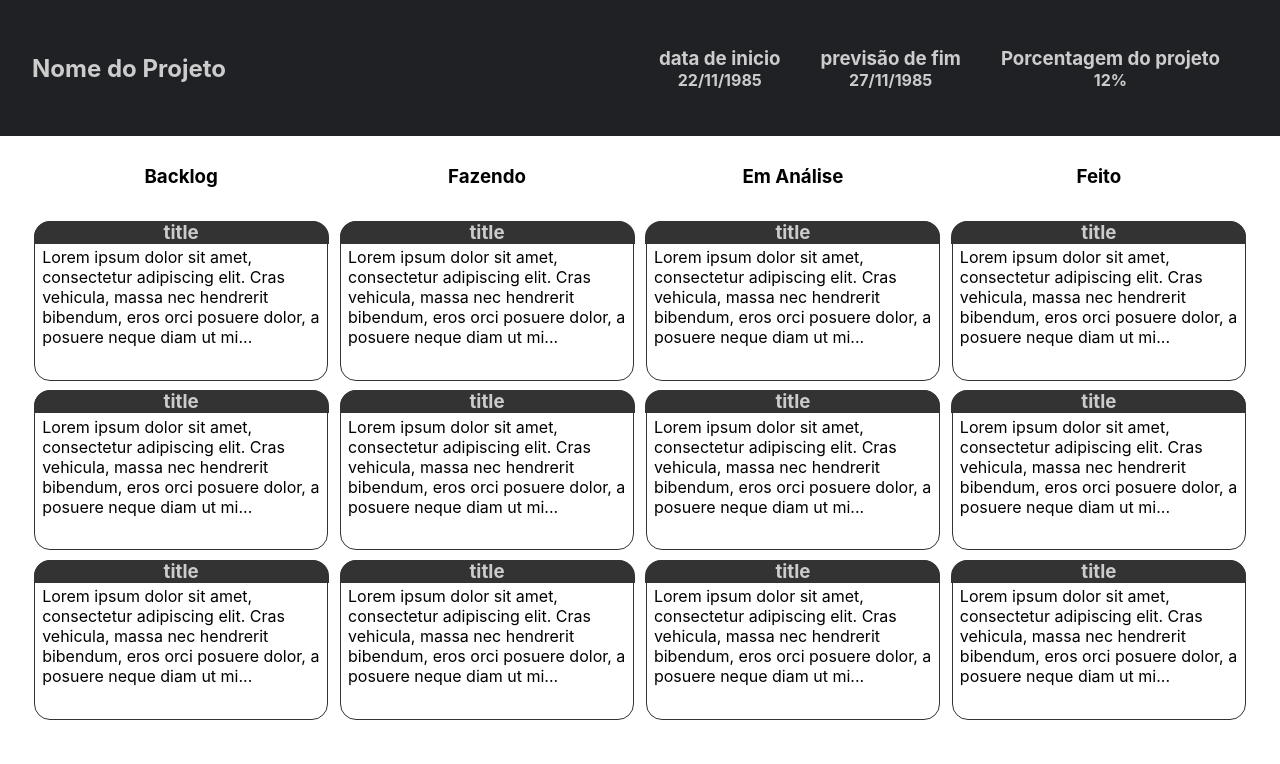
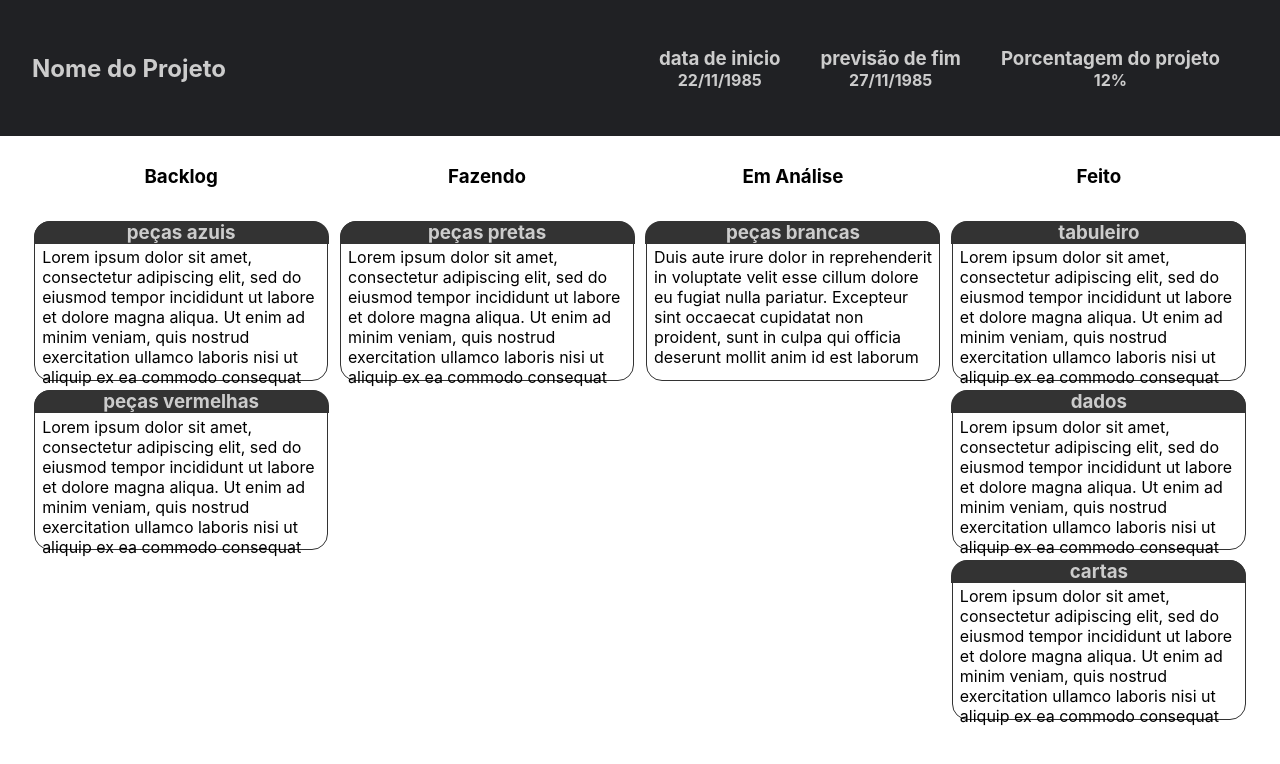
Before and after one commit to OliveiraBRE/sistema-gerenciamento-processos-front-pit2, a React (Create React App) app: page / in a window 1280 px wide. Shown: the top 764 px of the page. Built offline with nearby package versions, Linux system fonts and the light colour scheme.

Commit message:
fix: painel layout

```diff
--- a/src/App.js
+++ b/src/App.js
@@ -3,15 +3,15 @@ import ProjectList from "./PROJECT/ProjectList";
 import Painel from "./PAINEL/Painel";
 
 const projects = [
-  {name: "Card Game", id: 1, date: '01/11/22', description: "Primeiro projeto cadastrado"},
-  {name: "Board Game", id: 2, date: '10/12/22', description: "Segundo projeto cadastrado"},
-  {name: "Video Game", id: 3, date: '30/02/23', description: "Terceiro projeto cadastrado"}
+  { name: "Card Game", id: 1, date: '01/11/22' },
+  { name: "Board Game", id: 2, date: '10/12/22' },
+  { name: "Video Game", id: 3, date: '30/02/23' }
 ];
 
 function App() {
   return (
     <div>
-      {/* <ProjectList projects={projects}/> */}
+      {/* <ProjectList projects={projects} /> */}
       <Painel />
     </div>
   );
--- a/src/PAINEL/Card.js
+++ /dev/null
@@ -1,12 +0,0 @@
-import React from "react";
-
-import './Card.css';
-
-const Card = (props) => {
-  return <li className="card">
-    <h3>title</h3>
-    <p>Lorem ipsum dolor sit amet, consectetur adipiscing elit. Cras vehicula, massa nec hendrerit bibendum, eros orci posuere dolor, a posuere neque diam ut mi...</p>
-  </li>
-}
-
-export default Card;
--- a/src/PAINEL/Column.css
+++ b/src/PAINEL/Column.css
@@ -20,4 +20,5 @@
 .column-cards {
   flex-direction: column;
   align-items: center;
+  list-style: none;
 }
--- a/src/PAINEL/Column.js
+++ b/src/PAINEL/Column.js
@@ -1,5 +1,5 @@
 import React from "react";
-import Card from "./Card";
+import Card from "../UI/Card";
 
 import './Column.css';
 
@@ -8,9 +8,12 @@ const Column = (props) => {
     <div className="column">
       <div className="column-title"><h3>{props.title}</h3></div>
       <ul className="column-cards">
-        <Card>Card #01</Card>
-        <Card>Card #02</Card>
-        <Card>Card #03</Card>
+        {props.data.map(data => (
+          <Card>
+            <h3>{data.title}</h3>
+            <p>{data.description}</p>
+          </Card>
+        ))}
       </ul>
     </div>
   );
--- a/src/PAINEL/Painel.css
+++ b/src/PAINEL/Painel.css
@@ -2,5 +2,5 @@
   width: 100vw;
   display: flex;
   justify-content: center;
-  align-items: center;
+  align-items: flex-start;
 }
--- a/src/PAINEL/Painel.js
+++ b/src/PAINEL/Painel.js
@@ -4,15 +4,57 @@ import Column from "./Column";
 
 import './Painel.css';
 
-const Painel = () => {
-  return (
+const Painel = (props) => {
+  const backlog = [
+    {
+      title: "peças azuis",
+      description: "Lorem ipsum dolor sit amet, consectetur adipiscing elit, sed do eiusmod tempor incididunt ut labore et dolore magna aliqua. Ut enim ad minim veniam, quis nostrud exercitation ullamco laboris nisi ut aliquip ex ea commodo consequat",
+    },
+    {
+      title: "peças vermelhas",
+      description: "Lorem ipsum dolor sit amet, consectetur adipiscing elit, sed do eiusmod tempor incididunt ut labore et dolore magna aliqua. Ut enim ad minim veniam, quis nostrud exercitation ullamco laboris nisi ut aliquip ex ea commodo consequat",
+    }
+  ];
+
+  const doing = [
+    {
+      title: "peças pretas",
+      description: "Lorem ipsum dolor sit amet, consectetur adipiscing elit, sed do eiusmod tempor incididunt ut labore et dolore magna aliqua. Ut enim ad minim veniam, quis nostrud exercitation ullamco laboris nisi ut aliquip ex ea commodo consequat",
+    }
+  ];
+
+  const analize = [
+    {
+      title: "peças brancas",
+      description: "Duis aute irure dolor in reprehenderit in voluptate velit esse cillum dolore eu fugiat nulla pariatur. Excepteur sint occaecat cupidatat non proident, sunt in culpa qui officia deserunt mollit anim id est laborum",
+    }
+  ];
+
+  const did = [
+    {
+      title: "tabuleiro",
+      description: "Lorem ipsum dolor sit amet, consectetur adipiscing elit, sed do eiusmod tempor incididunt ut labore et dolore magna aliqua. Ut enim ad minim veniam, quis nostrud exercitation ullamco laboris nisi ut aliquip ex ea commodo consequat",
+    },
+    {
+      title: "dados",
+      description: "Lorem ipsum dolor sit amet, consectetur adipiscing elit, sed do eiusmod tempor incididunt ut labore et dolore magna aliqua. Ut enim ad minim veniam, quis nostrud exercitation ullamco laboris nisi ut aliquip ex ea commodo consequat",
+    },
+    {
+      title: "cartas",
+      description: "Lorem ipsum dolor sit amet, consectetur adipiscing elit, sed do eiusmod tempor incididunt ut labore et dolore magna aliqua. Ut enim ad minim veniam, quis nostrud exercitation ullamco laboris nisi ut aliquip ex ea commodo consequat",
+    }
+  ];
+
+
+
+return (
     <Fragment>
       <SideBar />
       <div className="columns">
-        <Column title="Backlog" />
-        <Column title="Fazendo" />
-        <Column title="Em Análise" />
-        <Column title="Feito" />
+        <Column title="Backlog" data={backlog}/>
+        <Column title="Fazendo" data={doing}/>
+        <Column title="Em Análise" data={analize}/>
+        <Column title="Feito" data={did}/>
       </div>
     </Fragment>
   );
--- a/src/PROJECT/Project.css
+++ b/src/PROJECT/Project.css
@@ -1,3 +1,8 @@
 button:first-child{
   margin-right: 1.5rem;
 }
+
+.project-card {
+  display: flex;
+  align-items: flex-end;
+}
--- a/src/PROJECT/Project.js
+++ b/src/PROJECT/Project.js
@@ -1,18 +1,20 @@
 import React from "react";
+import Card from "../UI/Card";
 import Button from "../UI/Button";
 
 import './Project.css';
 
 const Project = (props) => {
-  const {name, date, description} = props.project;
+  const { name, date } = props.project;
   return (
     <li>
-      <h3>{name}</h3>
-      <p>{date}</p>
-      <p>{description}</p>
+      <Card>
+        <h3>{name}</h3>
+        <p className="project-card" >data: {date}</p>
+      </Card>
       <div className="project-buttons">
-      <Button className="button-select">Selecionar</Button>
-      <Button className="button-delete">Deletar</Button>
+        <Button className="button-select">Selecionar</Button>
+        <Button className="button-delete">Deletar</Button>
       </div>
     </li>
   );
--- a/src/PROJECT/ProjectList.css
+++ b/src/PROJECT/ProjectList.css
@@ -1,3 +1,19 @@
-ul{
+.project {
+  display: flex;
+  flex-direction: column;
+  justify-content: space-between;
+  /* justify-content: center; */
+  align-items: center;
+}
+
+.project-list {
+  width: inhirit;
+  display: flex;
+  flex-wrap: wrap;
   list-style: none;
+  background-color: blueviolet;
 }
+
+.project h1 {
+  margin: 2.5rem 0 3rem 0;
+}
--- a/src/PROJECT/ProjectList.js
+++ b/src/PROJECT/ProjectList.js
@@ -10,9 +10,9 @@ const ProjectList = (props) => {
 
   }
 
-  return (<div>
+  return (<div className="project">
     <h1>Lista de Projetos</h1>
-    <ul>
+    <ul className="project-list">
       {
         props.projects.map(project => {
           return <Project key={props.id} project={project} />
--- /dev/null
+++ b/src/UI/Card.js
@@ -0,0 +1,12 @@
+import React from "react";
+
+import './Card.css';
+
+const Card = (props) => {
+
+  return <li className="card">
+    {props.children}
+  </li>
+}
+
+export default Card;
```
Also changed, not shown: src/UI/Card.css (renamed from src/PAINEL/Card.css).
